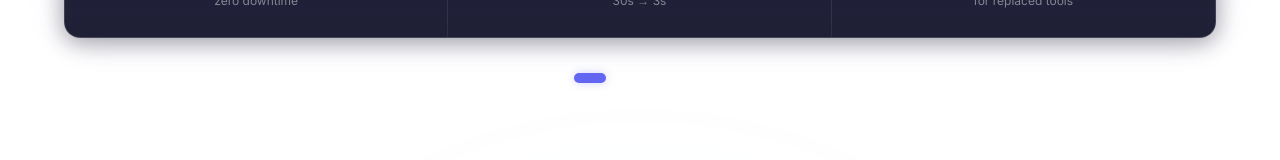
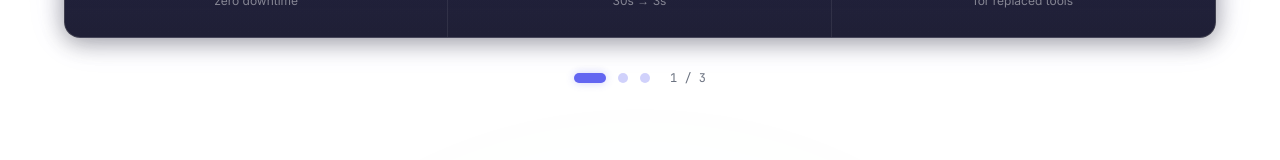
Before and after one commit to Strategies-Over-Stress/lee.ai, a Next.js app in the folder apps/web/: page / in a window 1280 px wide. Shown: the part 2828-2988 px from the top of the page. Built offline with nearby package versions, Linux system fonts and the light colour scheme.

Commit message:
RICH-12: Fix carousel dots and counter visibility on light backgrounds
Co-Authored-By: Claude Opus 4.6 (1M context) <noreply@anthropic.com>

```diff
--- a/apps/web/src/components/CaseStudy.tsx
+++ b/apps/web/src/components/CaseStudy.tsx
@@ -412,10 +412,10 @@ export default function CaseStudy() {
               key={c.name}
               onClick={() => setActiveIndex(i)}
               className={"h-2.5 rounded-full transition-all cursor-pointer " +
-                (i === activeIndex ? "w-8 bg-accent shadow-[0_0_8px_rgba(99,102,241,0.3)]" : "w-2.5 bg-white/20 hover:bg-white/35")}
+                (i === activeIndex ? "w-8 bg-accent shadow-[0_0_8px_rgba(99,102,241,0.3)]" : "w-2.5 bg-accent/30 hover:bg-accent/50")}
             />
           ))}
-          <span className="text-xs text-white/50 font-mono ml-2">
+          <span className="text-xs text-text-muted font-mono ml-2">
             {activeIndex + 1} / {cases.length}
           </span>
         </div>
```
